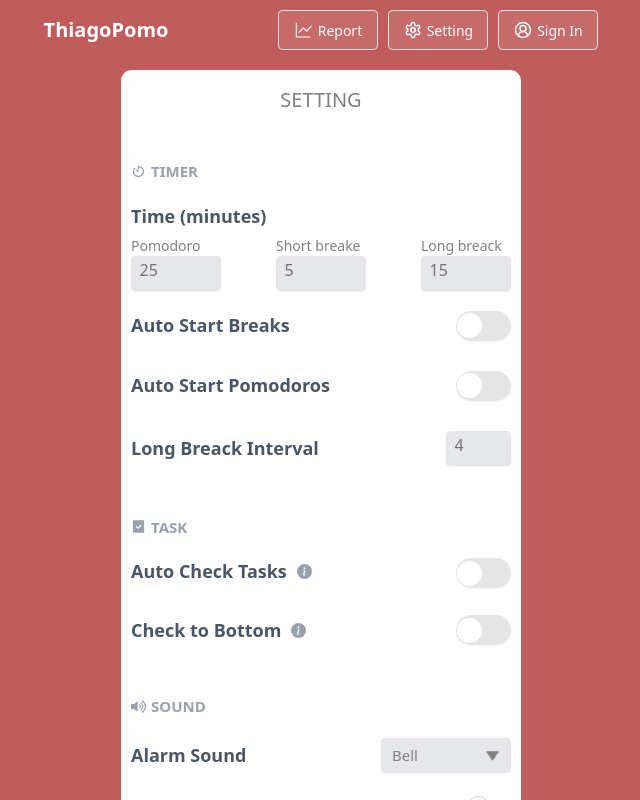
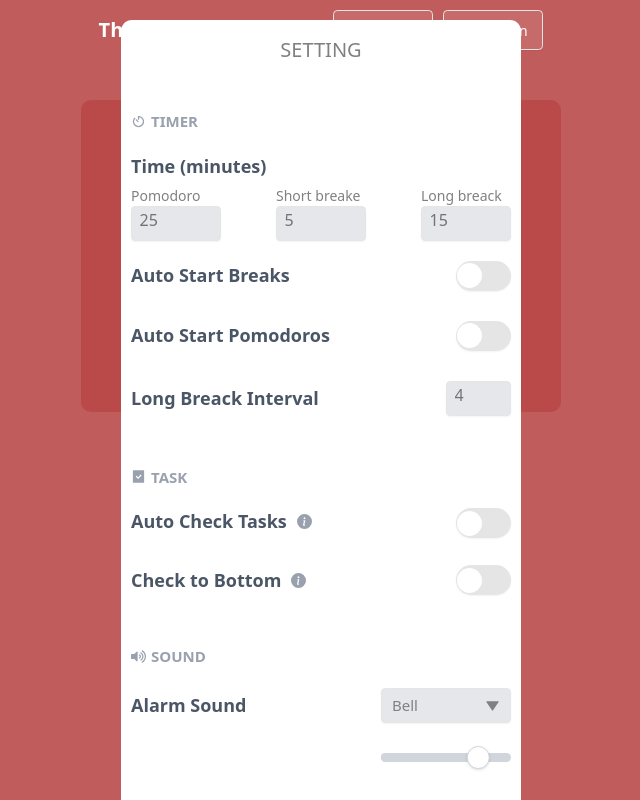
Before and after one commit to ThiagoPintodev2/pomodor-timer, a React (Vite) app: page / in a window 1280 px wide. Both pictures are taken after a click on the button "Setting". Shown: the top 800 px of the page, without its empty margins (319-959 px from the left). Built offline with nearby package versions, Linux system fonts and the light colour scheme.

Commit message:
Timer adicionado ao projeto

```diff
--- a/src/App.tsx
+++ b/src/App.tsx
@@ -4,10 +4,9 @@ import Timer from "./components/timer";
 function App() {
 
   return (
-    <div className="flex flex-col">
+    <div className="flex flex-col items-center">
       <Header />
       <Timer />
-
     </div>
   );
 }
--- /dev/null
+++ b/src/assets/componentes/TimerVanila/Index.tsx
@@ -0,0 +1,32 @@
+import { useEffect, useState } from "react";
+
+function TimerVanila() {
+  const [countdown, setCountDown] = useState(90);
+  //const [time, setTime] = useState(new Date())
+
+  const formatToTime = (seconds: number) => {
+    const minutes: number = Math.floor(seconds / 60);
+    const remainingSeconds = seconds % 60;
+
+    return `${minutes}:${remainingSeconds.toString()}`;
+  };
+
+  useEffect(() => {
+    const time = setInterval(() => {
+      setCountDown((prev) => prev - 1);
+      console.log(countdown);
+    }, 1000);
+    return () => {
+      clearInterval(time);
+    };
+  }, [countdown]);
+
+  return (
+    <div className="text-[8rem]">
+      <p>{formatToTime(countdown)}</p>
+      {/* <div>{time.toLocaleString()}</div> */}
+    </div>
+  );
+}
+
+export default TimerVanila;
--- a/src/assets/componentes/header/Index.tsx
+++ b/src/assets/componentes/header/Index.tsx
@@ -1,6 +1,5 @@
 import { useState } from "react";
 import Btn from "../button/Index";
-import ReportIcon from "../reportIcon/Index";
 import SettingIcon from "../settingIcon/Index";
 import SignInIcon from "../signInIcon/Index";
 import WindowSetting from "../windowSetting/Index";
@@ -10,34 +9,30 @@ function Header() {
 
   const buttons = [
     {
-      value: "Report",
-      img: <ReportIcon />,
-    },
-    {
       value: "Setting",
       img: <SettingIcon />,
-      onClick: () => setOpenWindowSetting(!OpenWindowSetting)
+      onClick: () => setOpenWindowSetting(!OpenWindowSetting),
     },
     {
       value: "Sign In",
       img: <SignInIcon />,
-    }
-  ]
-
+    },
+  ];
 
   return (
     <>
       <div className="flex text-[#FFF] gap-[1rem] mt-[1rem] max-w-[65rem] m-auto items-center">
         <h1 className="mr-[10rem] text-[2rem] font-bold">ThiagoPomo</h1>
-        {
-          buttons.map((item) => (
-            <Btn className={"bg-[#C66A6A] text-[1.4rem] w-[10rem] h-[4rem] "} value={item.value} img={item.img} onClick={item?.onClick}/>
-          ))
-        }
+        {buttons.map((item) => (
+          <Btn
+            className={"bg-[#C66A6A] text-[1.4rem] w-[10rem] h-[4rem] "}
+            value={item.value}
+            img={item.img}
+            onClick={item?.onClick}
+          />
+        ))}
       </div>
-      {OpenWindowSetting === true && (
-        <WindowSetting />
-      )}
+      {OpenWindowSetting === true && <WindowSetting />}
     </>
   );
 }
--- a/src/assets/componentes/windowSetting/Index.tsx
+++ b/src/assets/componentes/windowSetting/Index.tsx
@@ -5,8 +5,8 @@ import TimerSection from "../timerSection/Index";
 
 function WindowSetting() {
   return (
-    <span>
-      <div className="flex flex-col rounded-t-[1.1rem] bg-[#FFF] mt-[2rem] m-auto items-center w-[40rem]">
+    <span className="absolute max-h-[100vh] justify-self-center top-0">
+      <div className="flex flex-col rounded-t-[1.1rem] h-[100%] bg-[#FFF] mt-[2rem] m-auto items-center w-[40rem]">
         <p className="text-[2rem] py-[1.5rem] text-[gray]">SETTING</p>
       </div>
       <div>
```
